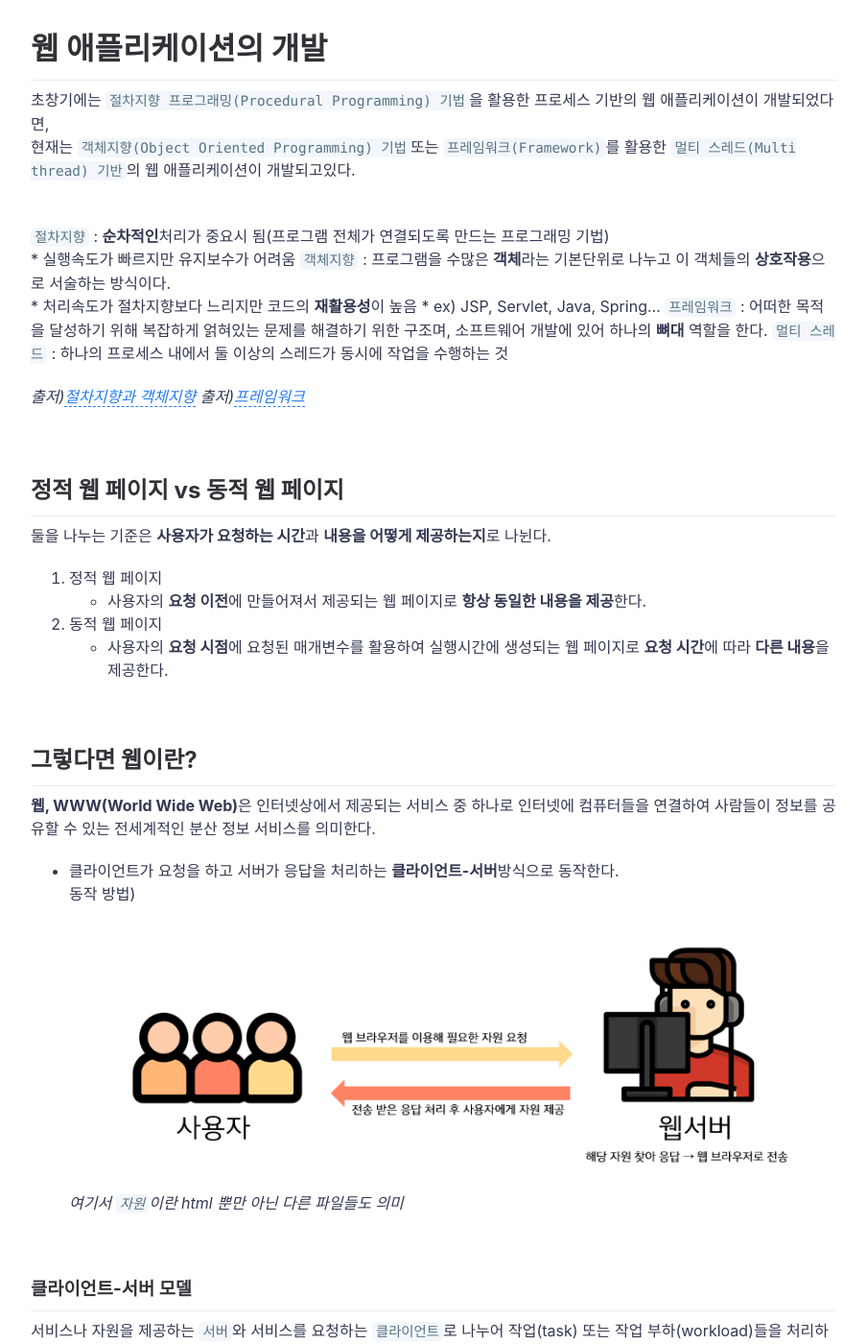
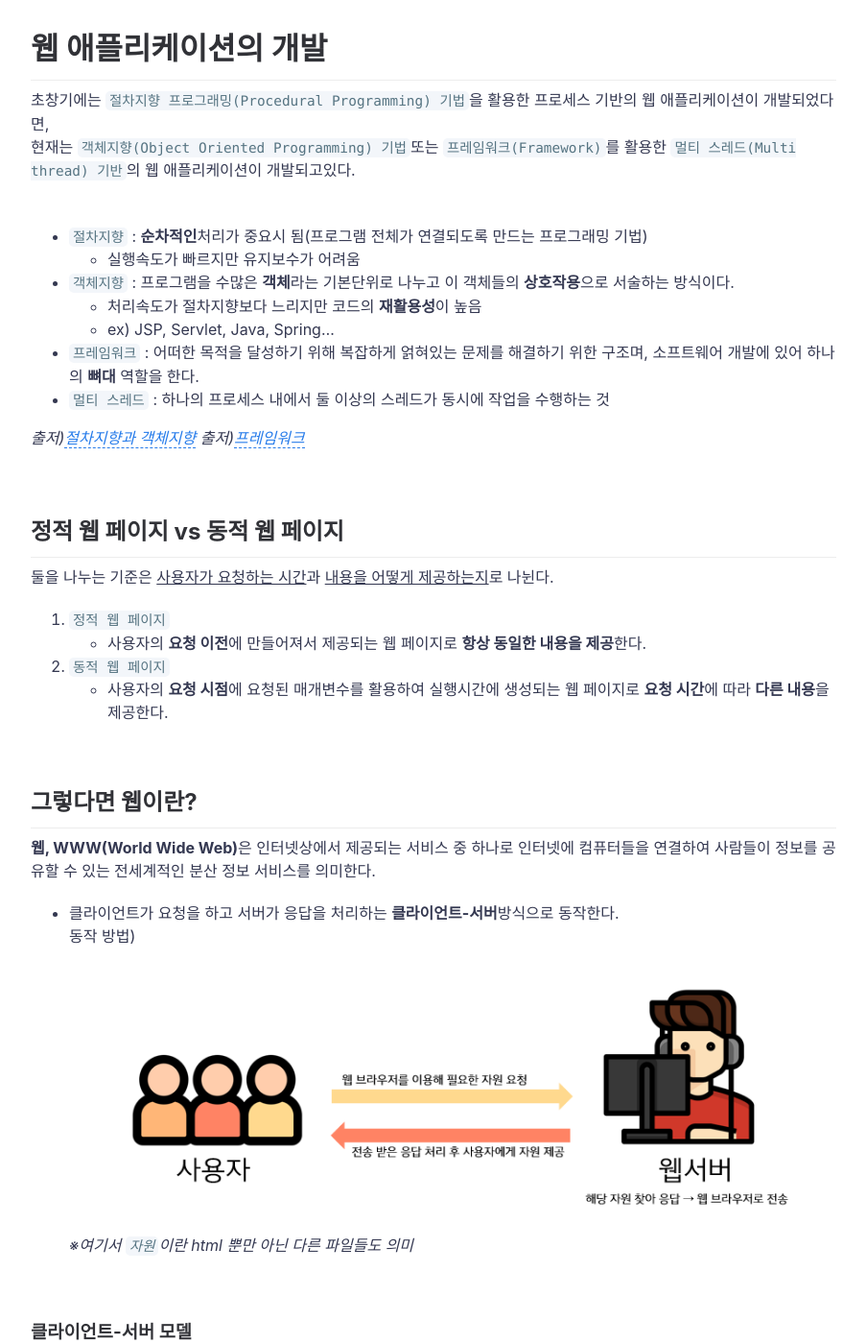
Before and after one commit to Yeji-Jang1210/Yeji-Jang1210.github.io, a Jekyll site: the page built from _posts/2020-09-11-JSP-study-2nd.md, in a window 1280 px wide and 1400 px high, scrolled down 629 px. Shown: the whole window at 96% size, without its empty margins (188-1091 px from the left). Built offline with Jekyll 4.4.1, drawn with Linux system fonts in a browser that asks for light colours; comment, search, counter and statistics services are not loaded; some of the changed text lies outside the part shown.

```diff
--- a/_posts/2020-09-11-JSP-study-2nd.md
+++ b/_posts/2020-09-11-JSP-study-2nd.md
@@ -11,13 +11,13 @@ categories : [JSP]
 현재는 `객체지향(Object Oriented Programming) 기법`또는 `프레임워크(Framework)`를 활용한 `멀티 스레드(Multi thread) 기반`의 웹 애플리케이션이 개발되고있다.
 <br>
 
-`절차지향` : **순차적인**처리가 중요시 됨(프로그램 전체가 연결되도록 만드는 프로그래밍 기법)
+* `절차지향` : **순차적인**처리가 중요시 됨(프로그램 전체가 연결되도록 만드는 프로그래밍 기법)
     * 실행속도가 빠르지만 유지보수가 어려움
-`객체지향` : 프로그램을 수많은 **객체**라는 기본단위로 나누고 이 객체들의 **상호작용**으로 서술하는 방식이다.
+* `객체지향` : 프로그램을 수많은 **객체**라는 기본단위로 나누고 이 객체들의 **상호작용**으로 서술하는 방식이다.
     * 처리속도가 절차지향보다 느리지만 코드의 **재활용성**이 높음
     * ex) JSP, Servlet, Java, Spring...
-`프레임워크` : 어떠한 목적을 달성하기 위해 복잡하게 얽혀있는 문제를 해결하기 위한 구조며, 소프트웨어 개발에 있어 하나의 **뼈대** 역할을 한다.
-`멀티 스레드` : 하나의 프로세스 내에서 둘 이상의 스레드가 동시에 작업을 수행하는 것
+* `프레임워크` : 어떠한 목적을 달성하기 위해 복잡하게 얽혀있는 문제를 해결하기 위한 구조며, 소프트웨어 개발에 있어 하나의 **뼈대** 역할을 한다.
+* `멀티 스레드` : 하나의 프로세스 내에서 둘 이상의 스레드가 동시에 작업을 수행하는 것
 <br>
 
 *출저)[절차지향과 객체지향](https://brownbears.tistory.com/407)*
@@ -26,10 +26,10 @@ categories : [JSP]
 
 ## 정적 웹 페이지 vs 동적 웹 페이지
 ---
-둘을 나누는 기준은 **사용자가 요청하는 시간**과 **내용을 어떻게 제공하는지**로 나뉜다.
-1. 정적 웹 페이지
+둘을 나누는 기준은 <u>사용자가 요청하는 시간</u>과 <u>내용을 어떻게 제공하는지</u>로 나뉜다.
+1. `정적 웹 페이지`
     * 사용자의 **요청 이전**에 만들어져서 제공되는 웹 페이지로 **항상 동일한 내용을 제공**한다.
-2. 동적 웹 페이지
+2. `동적 웹 페이지`
     * 사용자의 **요청 시점**에 요청된 매개변수를 활용하여 실행시간에 생성되는 웹 페이지로 **요청 시간**에 따라 **다른 내용**을 제공한다.
 <br><br>
 
@@ -39,7 +39,7 @@ categories : [JSP]
 * 클라이언트가 요청을 하고 서버가 응답을 처리하는 **클라이언트-서버**방식으로 동작한다.
 동작 방법)
  ![Image Alt 웹의 동작]({{"/assets/img/posting/Study_JSP_img/Study_JSP_post_2/웹_동작.png"| relative_url}})
- *여기서 `자원`이란 html 뿐만 아닌 다른 파일들도 의미*
+ *※여기서 `자원`이란 html 뿐만 아닌 다른 파일들도 의미*
 <br><br>
 
 ### 클라이언트-서버 모델
```
Also changed, not shown: assets/img/posting/Study_JSP_img/Study_JSP_post_2/Client_Server_Model.png.
